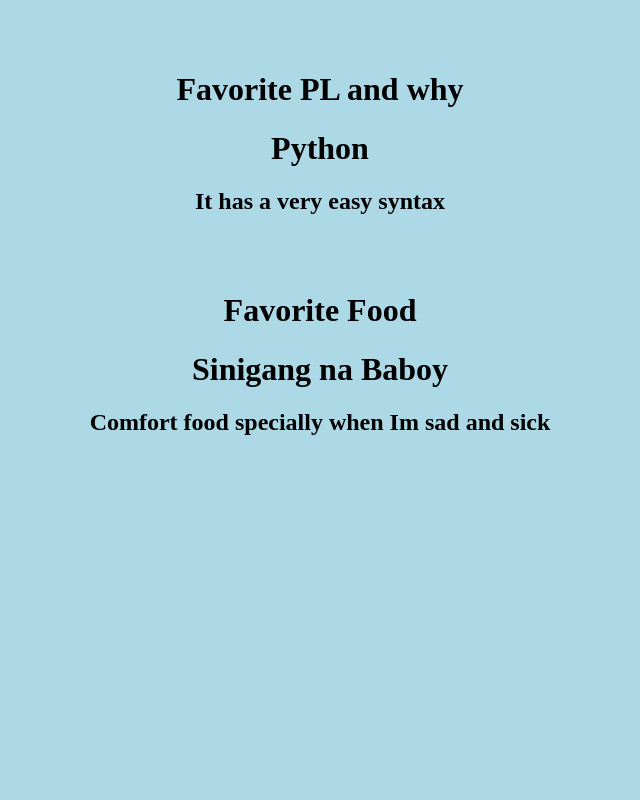
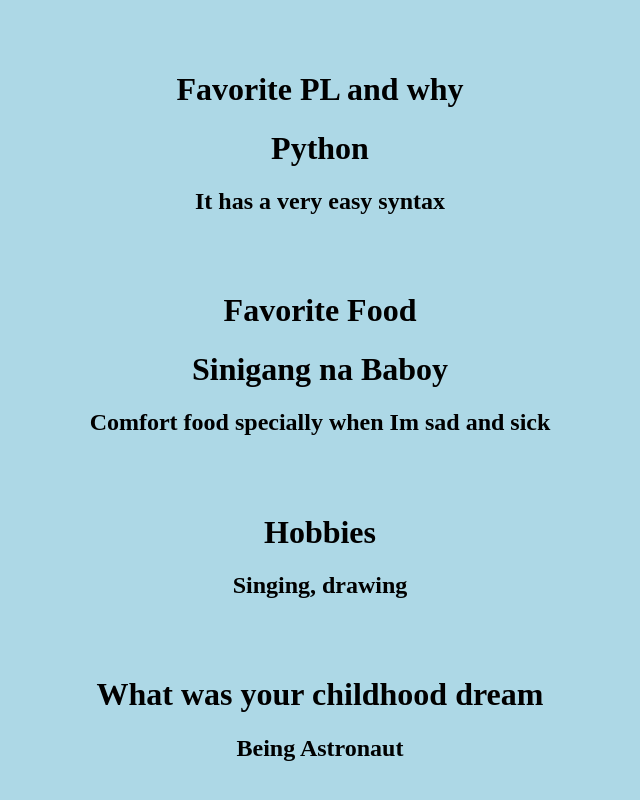
Before and after one commit to kennethus/kennethus.github.io, a plain HTML site: page index.html in a window 1280 px wide. Shown: the part 1006-1806 px from the top of the page, without its empty margins (320-960 px from the left). Before the commit the page ends 1506 px from the top, so only its background shows below. Drawn offline with Linux system fonts and the light colour scheme.

Commit message:
feat: addded hobbies and dream

```diff
--- a/index.html
+++ b/index.html
@@ -29,6 +29,14 @@
         <h2> Comfort food specially when Im sad and sick </h2>
         <br><br>
 
+        <h1> Hobbies </h1>
+        <h2> Singing, drawing </h2>
+        <br><br>
+
+        <h1> What was your childhood dream  </h1>
+        <h2> Being Astronaut</h2>
+        <br><br>
+
     </body>
 
 </html>
```
